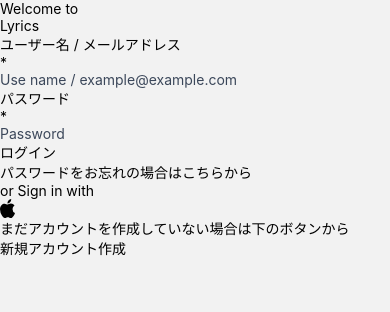
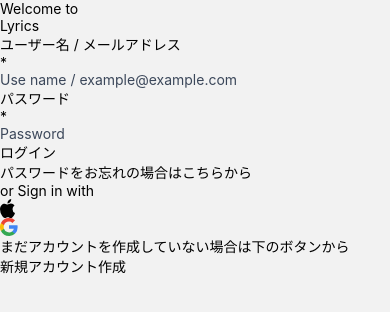
Before and after one commit to yoshiydp/ReactNativeAppSample, a React Native app: screen / in a window 390 px wide. Shown: the top 312 px of the page. Built offline with nearby package versions, Linux system fonts and the light colour scheme; no server answers.

Commit message:
Add props for google icon

```diff
--- a/src/components/molecules/SocialIcon/index.tsx
+++ b/src/components/molecules/SocialIcon/index.tsx
@@ -1,35 +1,63 @@
-import React from 'react';
+import React, { useEffect } from 'react';
 import { TouchableOpacity } from 'react-native';
 
 // Components
 import Icon from 'components/atoms/Icon';
 
-// Constants
-import * as COLOR from 'constants/color';
-import * as SVGPATH from 'constants/svgPath';
+// Interfaces
+import { svgType1, svgType2, svgType3, svgType4, svgType5 } from 'interfaces/svgInterface';
 
 // Styles
 import styles from './SocialIcon.scss';
 
-interface Props {
+interface Props extends svgType1, svgType2, svgType3, svgType4, svgType5 {
   onPressEvent?: () => void;
 }
 
 const SocialIcon = (props: Props) => {
+
+  useEffect(() => {
+  }, []);
+
   return (
     <TouchableOpacity
       activeOpacity={1}
       style={ styles.container }
       onPress={ props.onPressEvent }>
-      <Icon
-        svgType={1}
-        width="15"
-        height="19"
-        viewBox="0 0 15 19"
-        pathD1={SVGPATH.ICON_APPLE}
-        pathTransform1="translate(-20.5 -16)"
-        pathFill={COLOR.COLOR_BLACK_BASE}
-      />
+      { props.svgType === 1 ?
+        (
+          <Icon
+            svgType={ props.svgType }
+            width={ props.width }
+            height={ props.height }
+            viewBox={ props.viewBox }
+            pathD1={ props.pathD1 }
+            pathTransform1={ props.pathTransform1 }
+            pathFill={ props.pathFill }
+          />
+        )
+        : props.svgType === 5 ?
+        (
+          <Icon
+            svgType={ props.svgType }
+            width={ props.width }
+            height={ props.height }
+            viewBox={ props.viewBox }
+            pathD1={ props.pathD1 }
+            pathD2={ props.pathD2 }
+            pathD3={ props.pathD3 }
+            pathD4={ props.pathD4 }
+            pathD5={ props.pathD5 }
+            pathFill1={ props.pathFill1 }
+            pathFill2={ props.pathFill2 }
+            pathFill3={ props.pathFill3 }
+            pathFill4={ props.pathFill4 }
+            pathFill5={ props.pathFill5 }
+            fillRule={ props.fillRule }
+          />
+        )
+        : ''
+      }
     </TouchableOpacity>
   );
 };
--- a/src/components/organisms/SocialSignIn/index.tsx
+++ b/src/components/organisms/SocialSignIn/index.tsx
@@ -4,13 +4,17 @@ import { View, Text} from 'react-native';
 // Components
 import SocialIcon from 'components/molecules/SocialIcon';
 
-// Constants
-import * as VALUE from 'constants/value';
+// Interfaces
+import { svgType1, svgType2, svgType3, svgType4, svgType5 } from 'interfaces/svgInterface';
 
 // Styles
 import styles from './SocialSignIn.scss';
 
-const SocialSignIn = () => {
+interface Props {
+  socialItems: Array<svgType1 & svgType2 & svgType3 & svgType4 & svgType5>;
+}
+
+const SocialSignIn = (props: Props) => {
 
   useEffect(() => {
   }, []);
@@ -25,9 +29,44 @@ const SocialSignIn = () => {
         <View style={ styles.titleBorder }></View>
       </View>
       <View style={ styles.socialList }>
-        <View style={ styles.socialItems }>
-          <SocialIcon />
-        </View>
+        { props.socialItems.map((item, index) => (
+          <View style={ styles.socialItems } key={ index }>
+            { item.svgType === 1 ?
+              (
+                <SocialIcon
+                  svgType={ item.svgType }
+                  width={ item.width }
+                  height={ item.height }
+                  viewBox={ item.viewBox }
+                  pathD1={ item.pathD1 }
+                  pathTransform1={ item.pathTransform1 }
+                  pathFill={ item.pathFill }
+                />
+              )
+              : item.svgType === 5 ?
+              (
+                <SocialIcon
+                  svgType={ item.svgType }
+                  width={ item.width }
+                  height={ item.height }
+                  viewBox={ item.viewBox }
+                  pathD1={ item.pathD1 }
+                  pathD2={ item.pathD2 }
+                  pathD3={ item.pathD3 }
+                  pathD4={ item.pathD4 }
+                  pathD5={ item.pathD5 }
+                  pathFill1={ item.pathFill1 }
+                  pathFill2={ item.pathFill2 }
+                  pathFill3={ item.pathFill3 }
+                  pathFill4={ item.pathFill4 }
+                  pathFill5={ item.pathFill5 }
+                  fillRule={ item.fillRule }
+                />
+              )
+              : ''
+            }
+          </View>
+        ))}
       </View>
     </View>
   );
--- a/src/screens/Login/index.tsx
+++ b/src/screens/Login/index.tsx
@@ -16,6 +16,8 @@ import SocialSignIn from 'src/components/organisms/SocialSignIn';
 import Button from 'src/components/atoms/Button';
 
 // Constants
+import * as COLOR from 'constants/color';
+import * as SVGPATH from 'constants/svgPath';
 import * as TEXT from 'constants/text';
 
 // Styles
@@ -47,6 +49,35 @@ const Login = (props: Props) => {
     }
   ];
 
+  const socialItems = [
+    {
+      svgType: 1,
+      width: "15",
+      height: "19",
+      viewBox: "0 0 15 19",
+      pathD1: SVGPATH.ICON_APPLE,
+      pathTransform1: "translate(-20.5 -16)",
+      pathFill: COLOR.COLOR_BLACK_BASE,
+    },
+    {
+      svgType: 5,
+      width: "18",
+      height: "18",
+      viewBox: "0 0 18 18",
+      pathD1: SVGPATH.ICON_GOOGLE_PATH1,
+      pathD2: SVGPATH.ICON_GOOGLE_PATH2,
+      pathD3: SVGPATH.ICON_GOOGLE_PATH3,
+      pathD4: SVGPATH.ICON_GOOGLE_PATH4,
+      pathD5: SVGPATH.ICON_GOOGLE_PATH5,
+      pathFill1: "#4285f4",
+      pathFill2: "#34a853",
+      pathFill3: "#fbbc05",
+      pathFill4: "#ea4335",
+      pathFill5: "none",
+      fillRule: "evenodd",
+    }
+  ];
+
   useEffect(() => {
   }, []);
 
@@ -63,6 +94,7 @@ const Login = (props: Props) => {
       if (error.code === 'auth/wrong-password') console.log('パスワードが間違っています');
       if (error.code === 'auth/user-not-found') console.log('ユーザーが見つかりませんでした');
       if (error.code === 'auth/internal-error') console.log('パスワードが入力されていません');
+      if (error.code === 'auth/network-request-failed') console.log('ネットワークへの接続が切れています');
       console.log(error.code);
     }
   };
@@ -84,7 +116,9 @@ const Login = (props: Props) => {
         </Text>
         から
       </Text>
-      <SocialSignIn />
+      <SocialSignIn
+        socialItems={ socialItems }
+      />
       <View style={ styles.signUpWrap }>
         <Text style={ styles.signUpMessage }>
           まだアカウントを作成していない場合は下のボタンから
```
